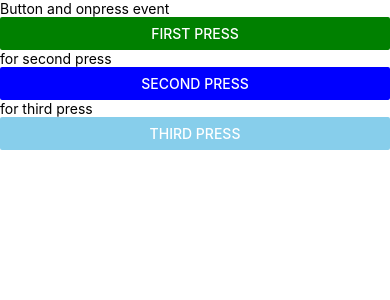
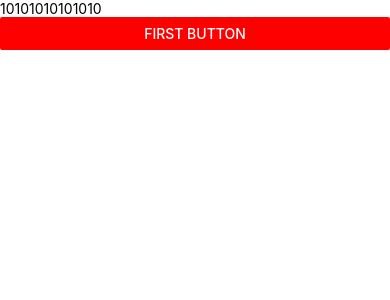
Before and after one commit to itsmegarvin/Firstapp, a React Native app: screen / in a window 390 px wide. Shown: the top 300 px of the page. Built offline with nearby package versions, Linux system fonts and the light colour scheme.

Commit message:
need of state in app.js

```diff
--- a/App.js
+++ b/App.js
@@ -1,29 +1,22 @@
 import React from "react";
-import { Text, View, Button } from "react-native";
+import { Text, View, Button} from "react-native";
 
-function FirstPress(){
-  console.warn("first button pressed")
+let data = 10101010101010;
+
+function Firstbutton(){
+  let data=20
+  console.warn(data)
 }
 
-const App = () =>
-{
-  function SecondPress(){
-    console.warn("second button pressed")
-  }
-  const ThirdPress= (name)=>{
-    console.warn(name)
-  }
-
+const App= ()=>{
   return(
     <View>
-      <Text>Button and onpress event</Text>
-      <Button title="first press"  color={"green"}  onPress={FirstPress} >  </Button>
-      <Text>for second press</Text>
-      <Button title="second press"  color={"blue"}  onPress={SecondPress} />
-      <Text>for third press</Text>
-      <Button title="third press"  color={"skyblue"}  onPress={ ()=>ThirdPress("garvin")} />
+      <Text>{data}</Text>
+      <Button title="first button"  color={"red"}  onPress={Firstbutton} />
     </View>
   );
 }
 
+//the output of text is not updated to 20 because the function is not called, so if we need the same value as of button therfore 101010101010 then we need state.
+
 export default App;
```
